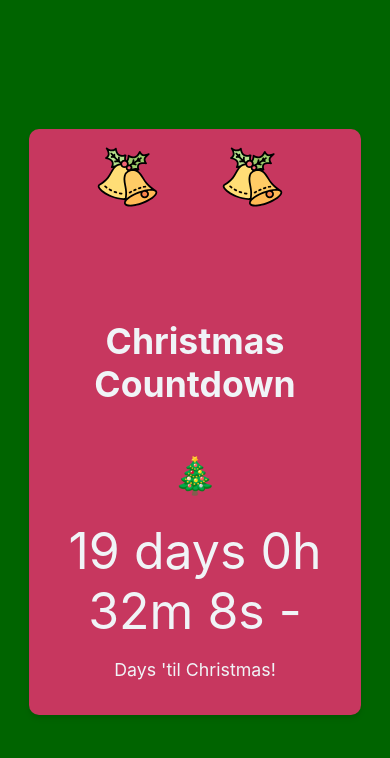
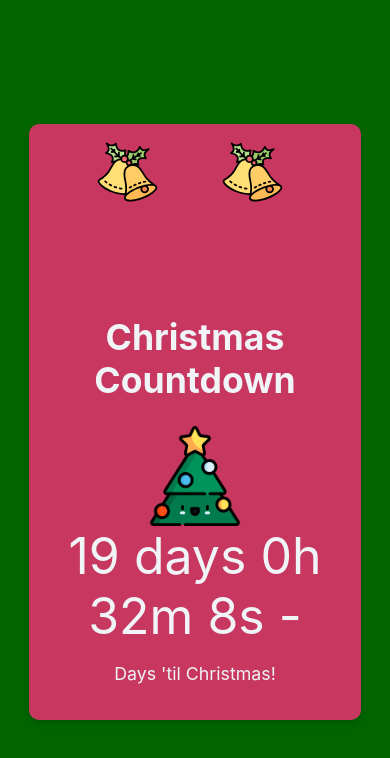
Before and after one commit to Saizeik/ChristmasCountdown, a React (Create React App) app: page / in a window 390 px wide. Shown: the top 758 px of the page. Built offline with nearby package versions, Linux system fonts and the light colour scheme.

Commit message:
image update

```diff
--- a/src/countDown.jsx
+++ b/src/countDown.jsx
@@ -3,7 +3,7 @@ import React from "react";
 import jingleBells from "./jingle-bell.svg";
 import santa from "./sleigh.svg";
 import reindeer from "./reindeer.svg";
-
+import christmasTree from "./christmas-tree.png";
 
 export default function renderCountdown() {
   const christmas = 25;
@@ -22,7 +22,8 @@ export default function renderCountdown() {
   let seconds = Math.floor((distance % (1000 * 60)) / 1000);
 
   const countdownDisplay =
-    remainingTime + " " +
+    remainingTime +
+    " " +
     "days" +
     " " +
     hours +
@@ -38,34 +39,38 @@ export default function renderCountdown() {
 
   return (
     <>
-
       <div className="container">
-      <div className=" animate__animated animate__shakeX  jingleBells-container">
-      <img className ="jingleBells-image" src={jingleBells} alt="jingle Bells" />
-      <img className ="jingleBells-image" src={jingleBells} alt="jingle Bells" />
-
-      </div>
-
-
-      <div className=" animate__animated animate__fadeOutRightBig reindeer-container">
-
-      <img className ="reindeer-image" src={santa} alt="santa's sleigh" />
-      <img className ="reindeer-image" src={reindeer} alt="reindeer" />
-      <img className ="reindeer-image" src={reindeer} alt="reindeer" />
-      <img className ="reindeer-image" src={reindeer} alt="reindeer" />
-      <img className ="reindeer-image" src={reindeer} alt="reindeer" />
-    </div>
-
-      <h1> Christmas Countdown </h1> <h1 className= "animate__animated animate__rubberBand" >🎄</h1>
-
-        <div className="countdownDisplay">
-          {countdownDisplay}-
+        <div className=" animate__animated animate__shakeX  jingleBells-container">
+          <img
+            className="jingleBells-image"
+            src={jingleBells}
+            alt="jingle Bells"
+          />
+          <img
+            className="jingleBells-image"
+            src={jingleBells}
+            alt="jingle Bells"
+          />
         </div>
+        <div className=" animate__animated animate__fadeOutRightBig reindeer-container">
+          <img className="reindeer-image" src={santa} alt="santa's sleigh" />
+          <img className="reindeer-image" src={reindeer} alt="reindeer" />
+          <img className="reindeer-image" src={reindeer} alt="reindeer" />
+          <img className="reindeer-image" src={reindeer} alt="reindeer" />
+          <img className="reindeer-image" src={reindeer} alt="reindeer" />
+        </div>
+        <h1> Christmas Countdown </h1>{" "}
+        <div className="christmas-tree-container">
+          <img
+            className="animate__animated animate__rubberBand christmas-tree"
+            src={christmasTree}
+          />
+        </div>
+        <div className="countdownDisplay">{countdownDisplay}-</div>
         <div className="animate__animated animate__flash">
-        <p className="countdownText">Days 'til Christmas!</p>
+          <p className="countdownText">Days 'til Christmas!</p>
         </div>
       </div>
     </>
   );
-
 }
--- a/src/index.css
+++ b/src/index.css
@@ -14,7 +14,7 @@ code {
 
 .container {
   display: flex;
-  position:relative;
+  position: relative;
   flex-direction: column;
   background: #c7375f;
   color: #f0f4f7;
@@ -27,6 +27,14 @@ code {
 .countdownDisplay {
   font-size: 100px;
   margin: 0;
+}
+
+.christmas-tree {
+  width: 200px;
+  height: 200px;
+  display: flex;
+  justify-content: center;
+  position: relative;
 }
 .jingleBells-image {
   display: flex;
@@ -62,6 +70,14 @@ code {
   margin: 0 auto;
 }
 
+.christmas-tree-container {
+  display: flex;
+  justify-content: center;
+  position: relative;
+  max-width: 870px;
+  max-height: 200px;
+}
+
 .animate__animated.animate__fadeOutRightBig {
   --animate-duration: 5.5s;
 }
@@ -70,19 +86,31 @@ code {
   --animate-duration: 2s;
 }
 
-
 @media screen and (max-width: 800px) {
-  html, body {
+  html,
+  body {
     margin: 0;
     height: 100%;
-}
+  }
   .body {
     display: flex;
     align-items: center;
     overflow-x: hidden;
     overflow-y: hidden;
   }
-  .container {max-width: 260px; height:85%; margin: 10px auto;   border-radius: 10px;}
+  .container {
+    max-width: 260px;
+    height: 85%;
+    margin: 10px auto;
+    border-radius: 10px;
+  }
+  .christmas-tree {
+    margin: 0px 80px 0px 80px;
+    width: 100px;
+    height: 100px;
+    display: flex;
+    justify-content: center;
+    position: relative;
   }
 
   .jingleBells-container {
@@ -103,7 +131,8 @@ code {
     margin: 0 auto;
   }
 
-  .countdownDisplay{
+  .countdownDisplay {
     font-size: 50px;
     margin: 0;
   }
+}
```
Also changed, not shown: src/App.css (+5 -5 lines), src/christmas-tree.png (added).
